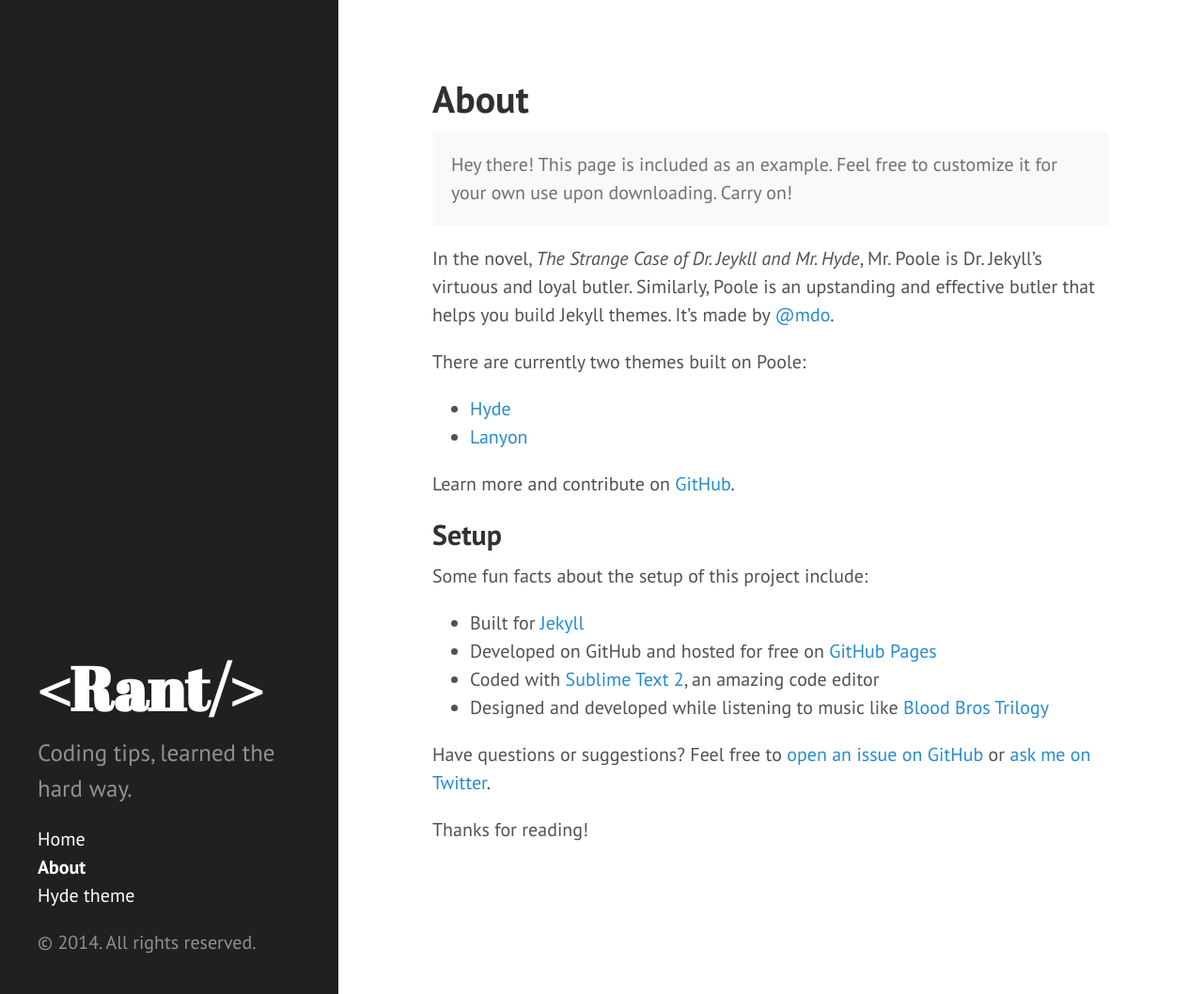
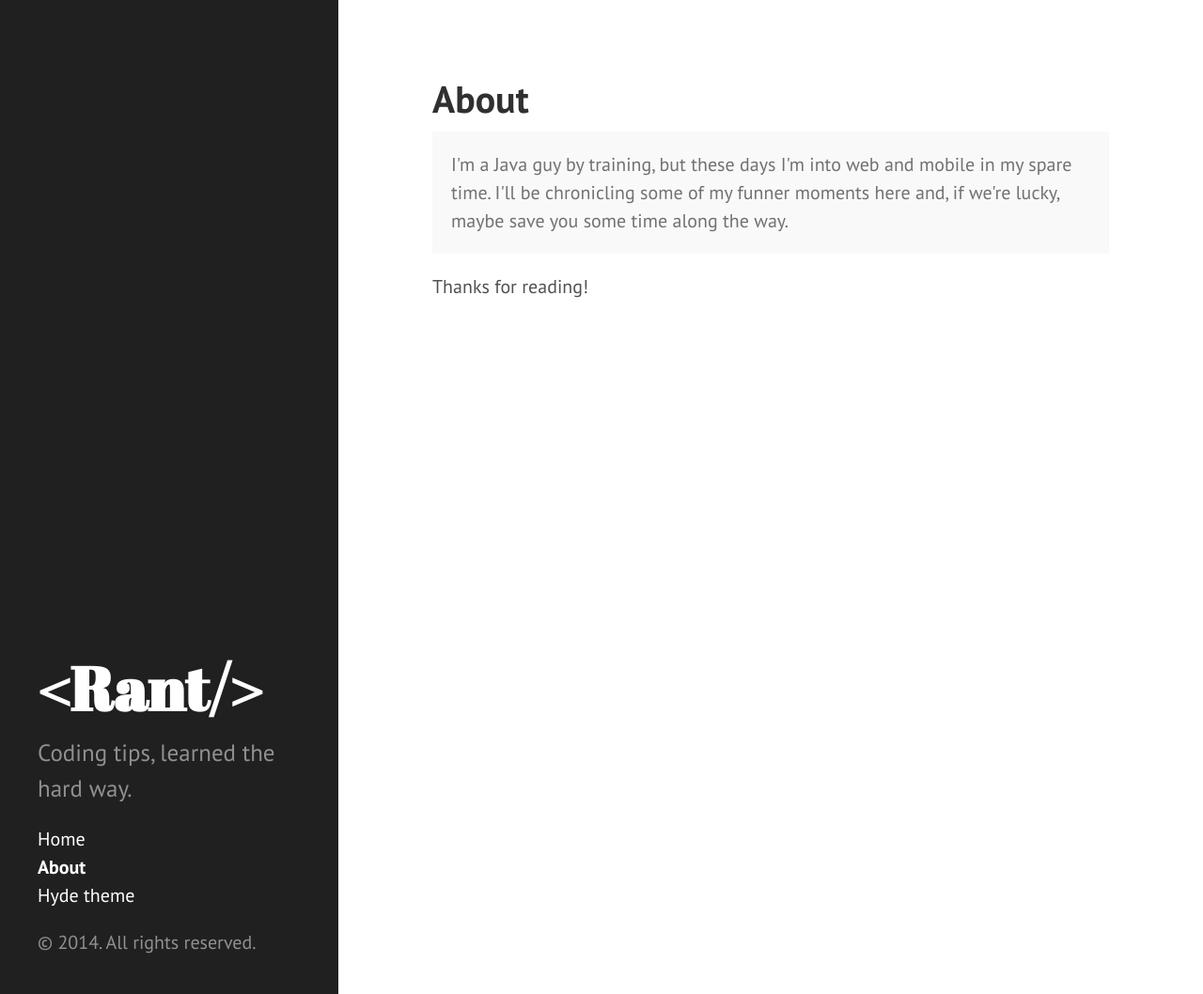
Before and after one commit to space-pope/space-pope.github.io, a Jekyll site: the page built from about.md, in a window 1280 px wide and 1058 px high. Shown: the whole window at 94% size. Built offline with Jekyll 4.4.1, drawn with Linux system fonts in a browser that asks for light colours; Markdown is read by kramdown in place of the engine named in the settings.

Commit message:
removed default about page

```diff
--- a/_includes/head.html
+++ b/_includes/head.html
@@ -1,7 +1,9 @@
 <head>
   <link href="http://gmpg.org/xfn/11" rel="profile">
   <meta http-equiv="content-type" content="text/html; charset=utf-8">
-
+{% if page.noindex %}
+ 	<meta name="robots" content="noindex" />
+{% endif %}
   <!-- Enable responsiveness on mobile devices-->
   <meta name="viewport" content="width=device-width, initial-scale=1.0, maximum-scale=1">
 
--- a/about.md
+++ b/about.md
@@ -4,27 +4,8 @@ title: About
 ---
 
 <p class="message">
-  Hey there! This page is included as an example. Feel free to customize it for your own use upon downloading. Carry on!
+  I'm a Java guy by training, but these days I'm into web and mobile in my spare time. I'll be chronicling some of my funner moments here and, if we're lucky, maybe save you some time along the way.
 </p>
 
-In the novel, *The Strange Case of Dr. Jeykll and Mr. Hyde*, Mr. Poole is Dr. Jekyll's virtuous and loyal butler. Similarly, Poole is an upstanding and effective butler that helps you build Jekyll themes. It's made by [@mdo](https://twitter.com/mdo).
-
-There are currently two themes built on Poole:
-
-* [Hyde](http://hyde.getpoole.com)
-* [Lanyon](http://lanyon.getpoole.com)
-
-Learn more and contribute on [GitHub](https://github.com/poole).
-
-## Setup
-
-Some fun facts about the setup of this project include:
-
-* Built for [Jekyll](http://jekyllrb.com)
-* Developed on GitHub and hosted for free on [GitHub Pages](https://pages.github.com)
-* Coded with [Sublime Text 2](http://sublimetext.org), an amazing code editor
-* Designed and developed while listening to music like [Blood Bros Trilogy](https://soundcloud.com/maddecent/sets/blood-bros-series)
-
-Have questions or suggestions? Feel free to [open an issue on GitHub](https://github.com/poole/issues/new) or [ask me on Twitter](https://twitter.com/mdo).
 
 Thanks for reading!
```
